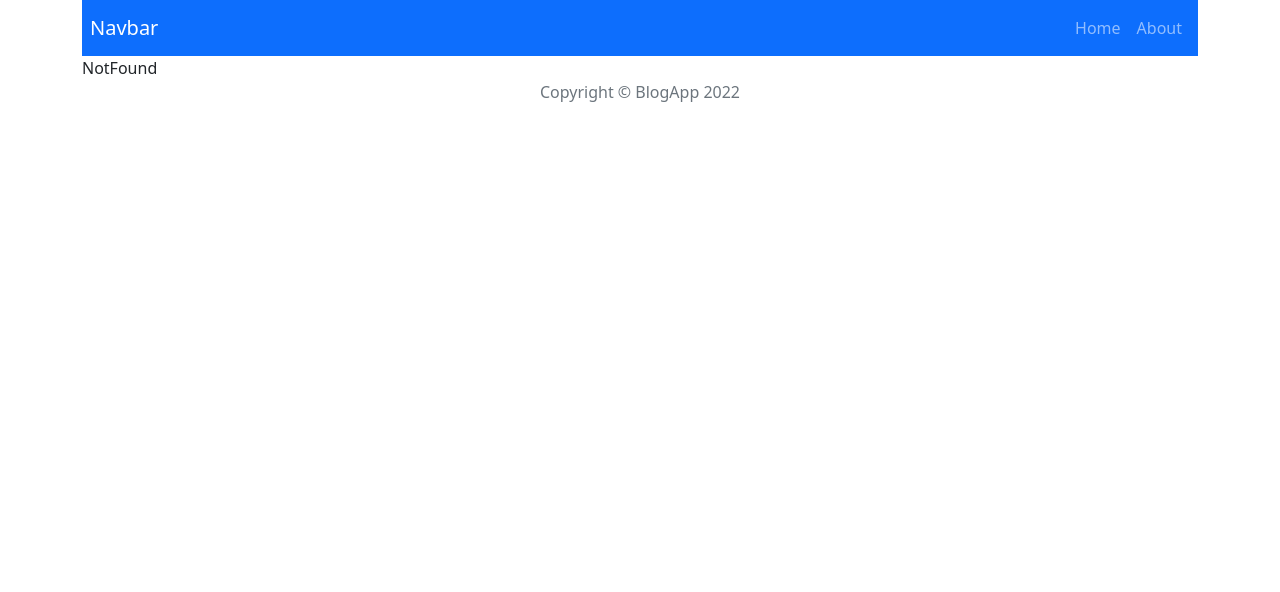
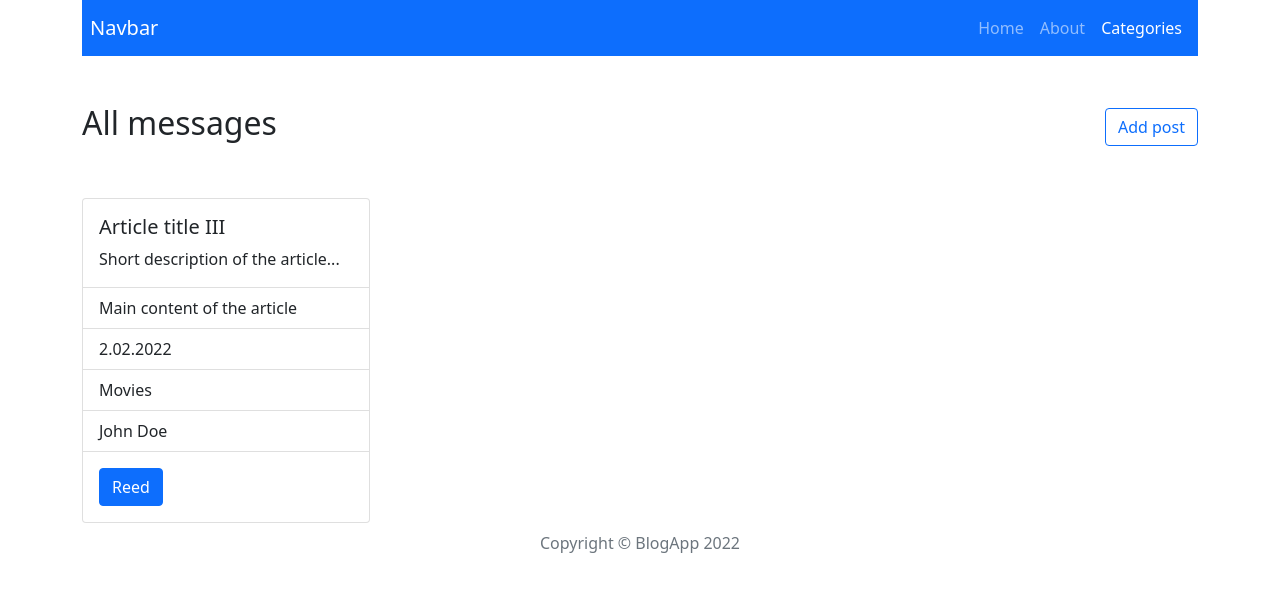
Before and after one commit to evka07/Blog-react, a React (Vite) app: page /categories/Movies in a window 1280 px wide. Shown: the top 592 px of the page. Built offline with nearby package versions, Linux system fonts and the light colour scheme.

Commit message:
categories added

```diff
--- a/src/App.jsx
+++ b/src/App.jsx
@@ -9,6 +9,9 @@ import {Container} from "react-bootstrap";
 import NavBar from "./components/views/NavBar/NavBar.jsx";
 import Footer from "./components/views/Footer/Footer.jsx";
 import DeleteModal from "./components/views/Modal/DeleteModal.jsx";
+import Categories from "./components/pages/Categories.jsx";
+import CategoryPostPage from "./components/pages/CategoryPostPage.jsx";
+import Posts from "./components/features/Posts.jsx";
 
 
 
@@ -23,6 +26,8 @@ function App() {
             <Route path='/post/edit/:id' element={<EditPostPage/>}/>
             <Route path='/post/:id' element={<PostPage/>}/>
             <Route path='/about' element={<AboutPage/>}/>
+            <Route path='/categories' element={<Categories/>}/>
+            <Route path='/categories/:category' element={<Posts/>}/>
             <Route path='*' element={<NotFound/>}/>
         </Routes>
         <Footer/>
--- a/src/components/features/Posts.jsx
+++ b/src/components/features/Posts.jsx
@@ -1,12 +1,15 @@
 import React from 'react';
 import {Button, Card, Col, ListGroup, Row} from "react-bootstrap";
 import {useSelector} from "react-redux";
-import {Link} from "react-router-dom";
+import {Link, useParams} from "react-router-dom";
 import dateToStr from "../../utils/dateToStr.js";
 
 const Posts = () => {
+    const {category} = useParams()
     const posts = useSelector((state) => state.posts)
-    const postsWith = posts.map((post) => ({
+
+    const filteredPosts = category ?  posts.filter((post) => post.category === category) : posts;
+    const postsWith = filteredPosts.map((post) => ({
         ...post,
         publishedDate: new Date(post.publishedDate),
     }))
--- /dev/null
+++ b/src/components/pages/Categories.jsx
@@ -0,0 +1,24 @@
+import React from 'react';
+import {useSelector} from "react-redux";
+import {Link} from "react-router-dom";
+
+const Categories = () => {
+    const categories = useSelector(state => state.categories)
+    const posts = useSelector(state => state.posts)
+    console.log(categories)
+    console.log(posts)
+
+    return (
+        <div>
+            <ul>
+                {categories.map((category) => (
+                    <li key={category}>
+                        <Link to={`/categories/${category}`}>{category}</Link>
+                    </li>
+                ))}
+            </ul>
+        </div>
+    );
+};
+
+export default Categories;
--- /dev/null
+++ b/src/components/pages/CategoryPostPage.jsx
@@ -0,0 +1,18 @@
+import React from 'react';
+import {useParams} from "react-router-dom";
+import {useSelector} from "react-redux";
+import PostPage from "./PostPage.jsx";
+
+
+const CategoryPostPage = () => {
+    const {category} = useParams()
+    const posts = useSelector(state => state.posts.filter((post) => post.category === category))
+    return (
+        <div>
+<h2>{category}</h2>
+            <PostPage posts={posts}/>
+        </div>
+    );
+};
+
+export default CategoryPostPage;
--- a/src/components/pages/PostPage.jsx
+++ b/src/components/pages/PostPage.jsx
@@ -12,6 +12,7 @@ const PostPage = () => {
         state.posts.find((post) => post.id === id)
     );
     const categories = useSelector(state => state.categories);
+
     const navigation = useNavigate();
     const dispatch = useDispatch();
     const [showDelete, setShowDelete] = useState(false);
--- a/src/components/views/NavBar/NavBar.jsx
+++ b/src/components/views/NavBar/NavBar.jsx
@@ -11,6 +11,7 @@ const NavBar = () => {
                     <Nav className="ml-auto">
                         <Nav.Link as={NavLink} to={'/'}>Home</Nav.Link>
                         <Nav.Link as={NavLink} to={'/about'}>About</Nav.Link>
+                        <Nav.Link as={NavLink} to={'/categories'}>Categories</Nav.Link>
                     </Nav>
                 </Navbar.Collapse>
         </Navbar>
--- /dev/null
+++ b/src/redux/categoriesRedux.js
@@ -0,0 +1,19 @@
+import initialState from './initialState';
+
+const SET_CATEGORIES = 'app/categories/SET_CATEGORIES';
+
+export const setCategories = (categories) => ({
+    type: SET_CATEGORIES,
+    payload: categories,
+});
+
+const categoriesReducer = (statePart = initialState.categories, action) => {
+    switch (action.type) {
+        case SET_CATEGORIES:
+            return action.payload;
+        default:
+            return statePart;
+    }
+};
+
+export default categoriesReducer;
--- a/src/redux/initialState.js
+++ b/src/redux/initialState.js
@@ -1,4 +1,5 @@
 const initialState ={
+    categories: ['Sport', 'News', 'Movies'],
     posts: [
         {
             id: '1',
@@ -32,7 +33,7 @@ const initialState ={
 
     ],
     user: null,
-    categories: ['Sport', 'News', 'Movies'],
+
     selectedCategory: ''
 }
 
--- a/src/redux/store.js
+++ b/src/redux/store.js
@@ -1,9 +1,11 @@
 import { createStore, combineReducers } from 'redux';
 import initialState from "./initialState.js";
 import postsReducer from "./postsRedux.js";
+import categoriesRedux from "./categoriesRedux.js";
 
 const subreducers = {
     posts: postsReducer,
+    categories: categoriesRedux,
 }
 
 const reducer = combineReducers(subreducers);
```
Also changed, not shown: src/components/features/PostList.jsx (added).
